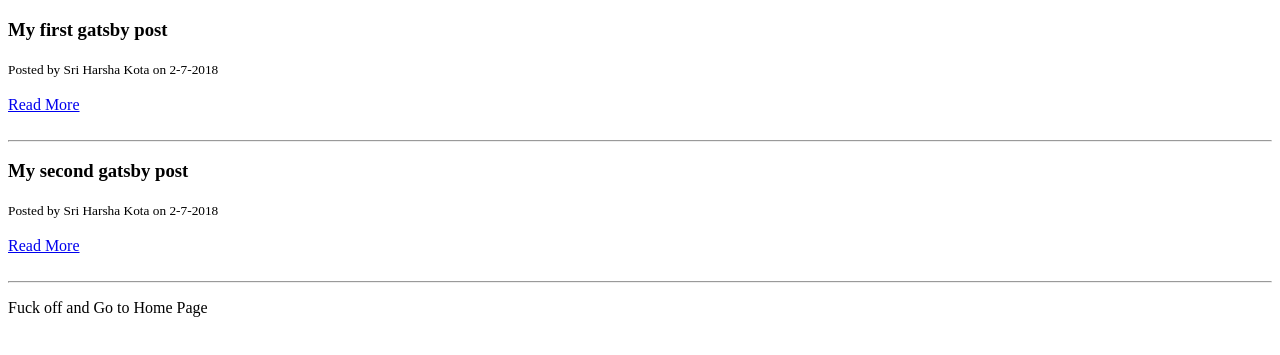
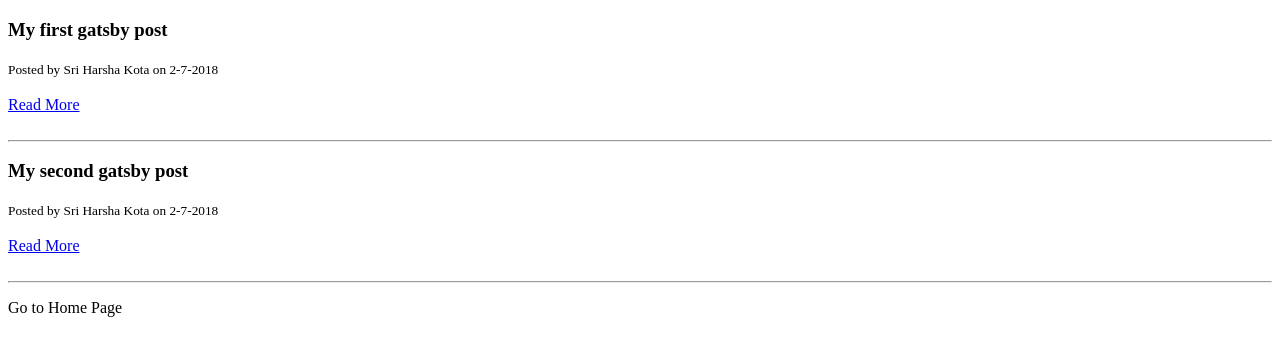
Before and after one commit to lallhar/Gatsby-blogger, a Gatsby site: page /blog in a window 1280 px wide. Shown: the part 61-416 px from the top of the page. Built offline with nearby package versions, Linux system fonts and the light colour scheme; Gatsby itself is replaced by a stand-in of ours.

Commit message:
changed blog.js

```diff
--- a/src/pages/blog.js
+++ b/src/pages/blog.js
@@ -16,7 +16,7 @@ const BlogPage = ({data}) => (
             <hr />
         </div>
     ))}
-    <p>Fuck off and Go to Home Page</p>
+    <p> Go to Home Page</p>
   </div>
 )
 
```
